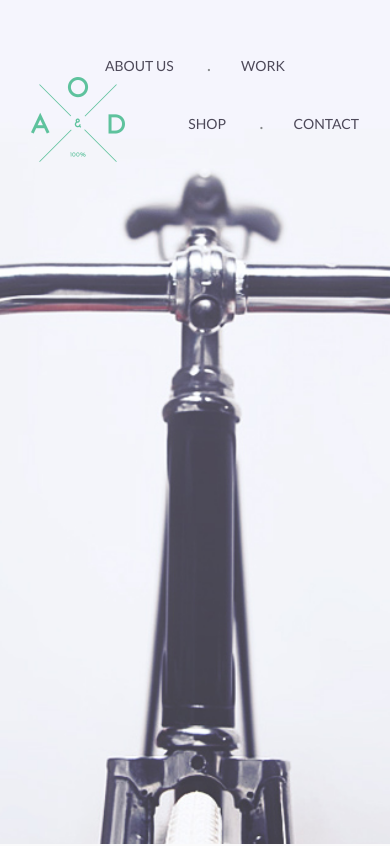
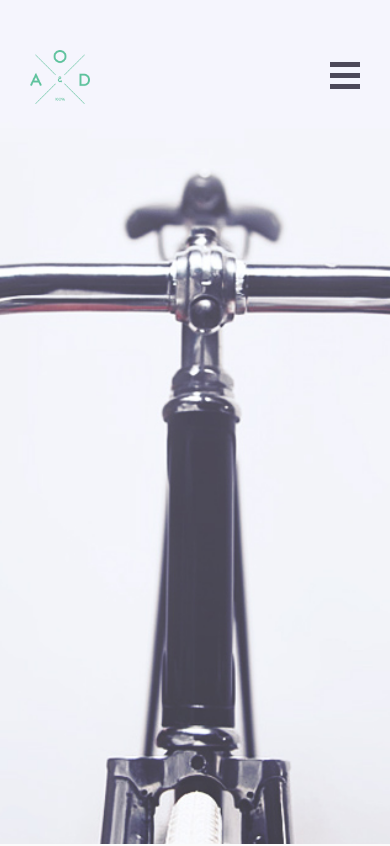
Before and after one commit to sergiienko/vintage-bike, a plain HTML site: page index.html in a window 390 px wide. Shown: the top 846 px of the page. Drawn offline with Linux system fonts and the light colour scheme.

Commit message:
Added menu for laptops and smartphones.

```diff
--- a/css/style.css
+++ b/css/style.css
@@ -124,6 +124,10 @@ p, ul, ol {
 	padding: 0;
 	list-style-type: none;
 	text-align: center;
+
+	-webkit-transition: left .2s ease-in;
+	   -moz-transition: left .2s ease-in;
+	        transition: left .2s ease-in;
 }
 
 .ba-main-menu li {
@@ -141,7 +145,7 @@ p, ul, ol {
 	content: '';
 }
 
-.ba-main-menu li a {
+.ba-main-menu a {
 	display: inline-block;
 	font-size: 14px;
 	margin-left: 30px;
@@ -151,8 +155,127 @@ p, ul, ol {
 	color: #4D4959;
 }
 
-.ba-main-menu li a:hover {
+.ba-main-menu a:hover {
 	color: #64C29E;
+}
+
+.ba-menu-toggle {
+	float: right;
+	display: inline-block;
+	width: 30px;
+	border: solid #4D4959;
+	border-width: 5px 0;
+	margin: 12px 30px 0 0;
+	padding: 6px 0;
+	display: none;
+	cursor: pointer;
+
+	-moz-transition: transform .2s ease-in;
+	-webkit-transition: transform .2s ease-in;
+	transition: transform .2s ease-in;
+
+	-webkit-touch-callout: none;
+    -webkit-user-select: none;
+    -khtml-user-select: none;
+    -moz-user-select: none;
+    -ms-user-select: none;
+    user-select: none;
+}
+
+.ba-logo-mobile {
+	display: none;
+	float: left;
+	margin-left: 30px;
+	width: 60px;
+}
+
+@media (max-width: 767px) {
+	.ba-menu-toggle {
+		display: inline-block;
+	}
+
+	.ba-main-menu {
+		/*display: none;*/
+		position: fixed;
+		padding: 20px;
+		background: #4D4959;
+		top: 0; right: -200px; bottom: 0;
+		width: 200px;
+		z-index: 999;
+	}
+
+	.ba-main-menu li {
+		display: block;
+	}
+
+	.ba-main-menu li:before {
+		content: "";
+	}
+
+	.ba-main-menu a {
+		display: block;
+		margin: 0;
+		color: #64C29E;
+		text-align: left;
+		padding: 5px 0;
+	}
+
+	.ba-main-menu a:hover {
+		color: #FFF;
+	}
+
+	.ba-logo-mobile {
+		display: block;
+	}
+
+/*	#ba-menu-trigger:checked + .ba-main-menu {
+		left: 0;
+	}
+
+	#ba-menu-trigger:checked ~ .ba-menu-toggle {
+		-webkit-transform: rotate(90deg);
+		   -moz-transform: rotate(90deg);
+		    -ms-transform: rotate(90deg);
+		     -o-transform: rotate(90deg);
+		        transform: rotate(90deg);
+	}
+*/
+	.ba-menu-open .ba-menu-toggle {
+		-webkit-transform: rotate(90deg);
+		   -moz-transform: rotate(90deg);
+		    -ms-transform: rotate(90deg);
+		     -o-transform: rotate(90deg);
+		        transform: rotate(90deg);
+	}
+
+	body {
+		-moz-transition: transform .2s ease-in;
+		-webkit-transition: transform .2s ease-in;
+		transition: transform .2s ease-in;
+	}
+
+	.ba-menu-open {
+		-webkit-transform: translateX(-200px);
+		   -moz-transform: translateX(-200px);
+		    -ms-transform: translateX(-200px);
+		     -o-transform: translateX(-200px);
+		        transform: translateX(-200px);
+	}
+
+	.ba-menu-open .ba-main-menu {
+
+	}
+
+	li.ba-logo {
+		display: none;
+	}
+}
+
+.ba-menu-toggle:before {
+	content: "";
+	background: #4D4959;
+	height: 5px;
+	display: block;
 }
 
 .ba-container {
--- a/index.html
+++ b/index.html
@@ -1,6 +1,6 @@
 <!DOCTYPE html>
-<html>
-<head lang="en">
+<html lang="en">
+<head>
 	<title>Vintage Bike</title>
 	<meta http-equiv="X-UA-Compatible" content="IE=edge">
 	<meta name="viewport" content="width=device-width, initial-scale=1">
@@ -20,7 +20,11 @@
 	</head>
 	<body>
 		<header class="ba-header">
+			<a class="ba-logo-mobile" href="#">
+				<img src="img/main-logo.png" alt="Vintage Bike">
+			</a>
 			<nav role="navigation">
+				<!-- <input type="checkbox" hidden="" id="ba-menu-trigger"> -->
 				<ul class="ba-main-menu">
 					<li><a href="#">About Us</a></li>
 					<li><a href="#">Work</a></li>
@@ -32,6 +36,7 @@
 					<li><a href="#">Shop</a></li>
 					<li><a href="#">Contact</a></li>
 				</ul>
+				<label for="ba-menu-trigger" class="ba-menu-toggle"></label>
 			</nav>
 
 		</header>
@@ -232,5 +237,8 @@
 				</div>
 			</div>
 		</footer>
-	</body>
-	</html>
+
+	<!-- JS -->
+	<script src="js/main.js"></script>
+</body>
+</html>
--- /dev/null
+++ b/js/main.js
@@ -0,0 +1,8 @@
+(function() {
+	var menuToggle = document.getElementsByClassName("ba-menu-toggle")[0],
+		body = document.getElementsByTagName("body")[0];
+
+	menuToggle.onclick = function() {
+		body.classList.toggle("ba-menu-open");
+	};
+})();
```
